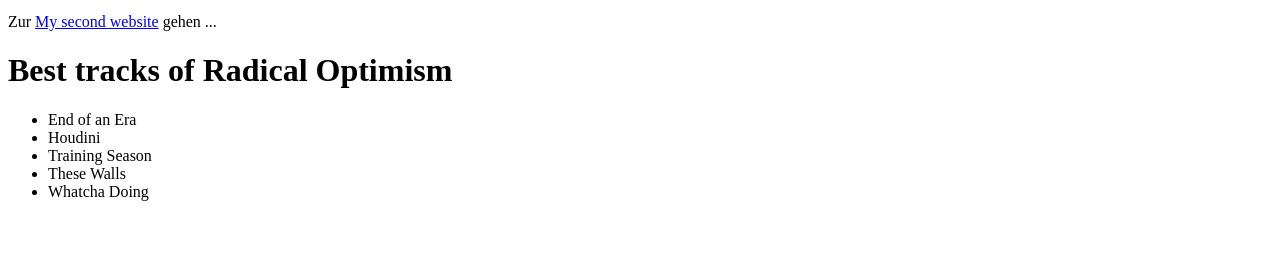
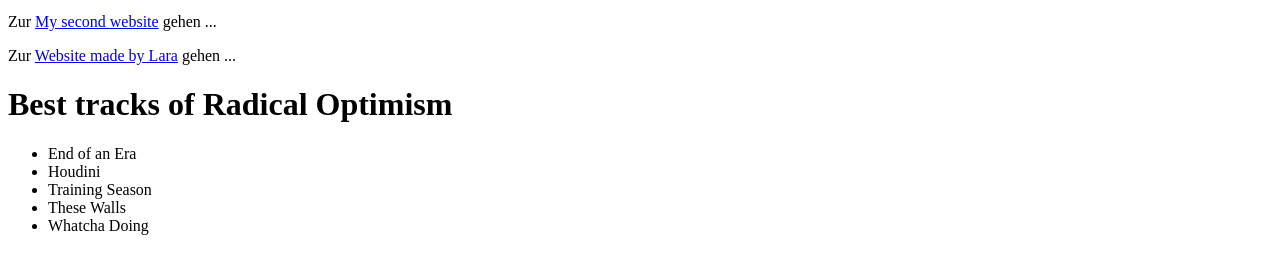
Before and after one commit to KayaHoudini/illusion, a plain HTML site: page DuaLipa.html in a window 1280 px wide. Shown: the part 400-674 px from the top of the page. Drawn offline with Linux system fonts and the light colour scheme.

Commit message:
Add files via upload

```diff
--- a/DuaLipa.html
+++ b/DuaLipa.html
@@ -15,6 +15,7 @@
 
     <p>Zur <a href="https://www.dualipa.com/">Official Website</a> gehen ...</p>
   <p>Zur <a href="default.html">My second website</a> gehen ...</p>
+  <p>Zur <a href="https://larze03.github.io/Homepage/Lara">Website made by Lara</a> gehen ...</p>
 </center>
 </body>
 <h1>Best tracks of Radical Optimism</h1>
```
